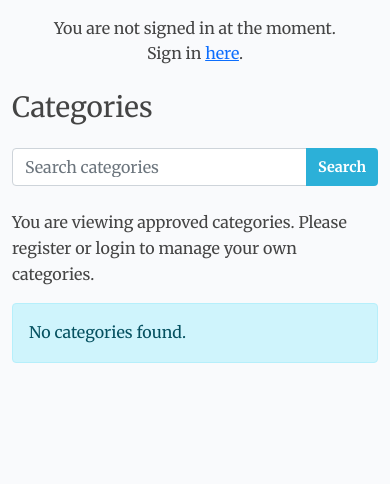
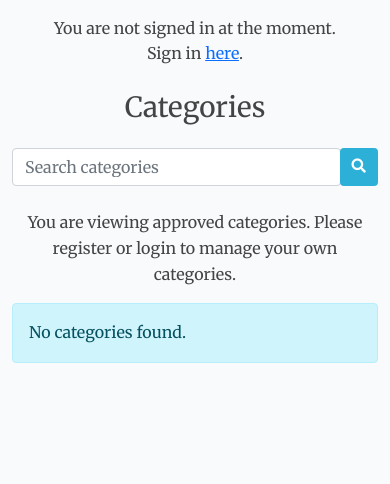
Before and after one commit to KikiBerg/urban-biodiversity-platform, a Django app: template posts/templates/posts/category_list.html in a window 390 px wide. Shown: the part 62-546 px from the top of the page. Run offline with Django 4.2, Linux system fonts and the light colour scheme; the template is opened without the code that fills it: values that come from a table or form of the project are taken from there, others are empty; parts of the project's set-up code (start-up, migrations or seed data) failed here and were passed over; some libraries are stand-ins or nearby versions; some web fonts are replaced.

Commit message:
Category list: restructure, fix responsiveness on smaller screens

```diff
--- a/posts/templates/posts/category_list.html
+++ b/posts/templates/posts/category_list.html
@@ -3,24 +3,33 @@
 {% load crispy_forms_tags %}
 {% block content %}
 <div class="container mt-4">
-  <h1 class="mb-4">Categories</h1>
+  <div class="row justify-content-center">
+    <div class="col-md-8">
+      <h1 class="mb-4 text-center">Categories</h1>
       <!-- Search Bar -->
-  <form class="mb-4" method="get">
+      <form class="mb-4 search-form" method="get">
         {% csrf_token %}
-    <div class="input-group">
+        <div class="input-group input-group-sm">
+          <div class="flex-grow-1">
             {{ form.q }}
-      <button class="btn btn-outline-secondary" type="submit">Search</button>
+          </div>
+          <span>
+            <button class="btn btn-sm btn-outline-secondary">
+              <i class="fas fa-search"></i>
+            </button>
+          </span>
         </div>
       </form>
       {% if user.is_authenticated %}
       <a href="{% url 'category_create' %}" class="btn btn-primary mb-3"><i class="fas fa-plus"></i> Add Category</a>
       {% else %}
-  <p>You are viewing approved categories. Please register or login to manage your own categories.</p>
+      <p class="text-center">You are viewing approved categories. Please register or login to manage your own categories.</p>
       {% endif %}
       <div class="list-group">
         {% for category in categories %}
-    <div class="list-group-item list-group-item-action d-flex justify-content-between align-items-center">
-      <div class="flex-grow-1 me-3">
+        <div class="list-group-item list-group-item-action">
+          <div class="row align-items-center">
+            <div class="col-12 col-md-8">
               {% if category.status == 'approved' or user.is_superuser or category.created_by == user %}
               <a href="{% url 'category_post_list' category.pk %}" class="text-decoration-none">
                 <h5 class="mb-1">{{ category.name }}</h5>
@@ -31,20 +40,25 @@
               <p class="mb-1 text-muted">{{ category.description|truncatewords:20 }}</p>
               {% endif %}
             </div>
-      <div class="d-flex align-items-center">
+            <div class="col-12 col-md-4 mt-2 mt-md-0">
+              <div class="d-flex justify-content-start justify-content-md-end align-items-center">
                 {% if user.is_authenticated %}
-        <span
-          class="badge me-3 {% if category.status == 'approved' %}status-approved{% elif category.status == 'rejected' %}status-rejected{% else %}status-pending{% endif %}">
+                <span class="badge me-2 {% if category.status == 'approved' %}status-approved{% elif category.status == 'rejected' %}status-rejected{% else %}status-pending{% endif %}">
                   {{ category.get_status_display }}
                 </span>
                 {% if user.is_superuser or category.created_by == user %}
-        <div class="btn-group" role="group">
-          <a href="{% url 'category_update' category.pk %}" class="btn btn-sm btn-outline-secondary"><i
-              class="fas fa-edit"></i> Edit</a>
-          <a href="{% url 'category_delete' category.pk %}" class="btn btn-sm btn-delete">Delete</a>
+                <div class="btn-group btn-group-sm" role="group">
+                  <a href="{% url 'category_update' category.pk %}" class="btn btn-outline-secondary btn-sm" style="width: 80px;">
+                    <i class="fas fa-edit"></i><span class="d-none d-md-inline"> Edit</span>
+                  </a>
+                  <a href="{% url 'category_delete' category.pk %}" class="btn btn-delete btn-sm" style="width: 80px;">
+                    <i class="fas fa-eraser"></i><span class="d-none d-md-inline"> Delete</span>
+                  </a>
                 </div>
                 {% endif %}
                 {% endif %}
+              </div>
+            </div>
           </div>
         </div>
         {% if category.status != 'approved' and category.created_by == user %}
@@ -102,4 +116,6 @@
       </nav>
       {% endif %}
     </div>
+  </div>
+</div>
 {% endblock %}
--- a/static/css/style.css
+++ b/static/css/style.css
@@ -560,6 +560,9 @@ body {
 
 
 
+
+
+
 /* -----------------------------------------------------------Media queries */
 
 @media (max-width: 768px) {
```
Lines whose indentation alone changed are shown as unchanged.
